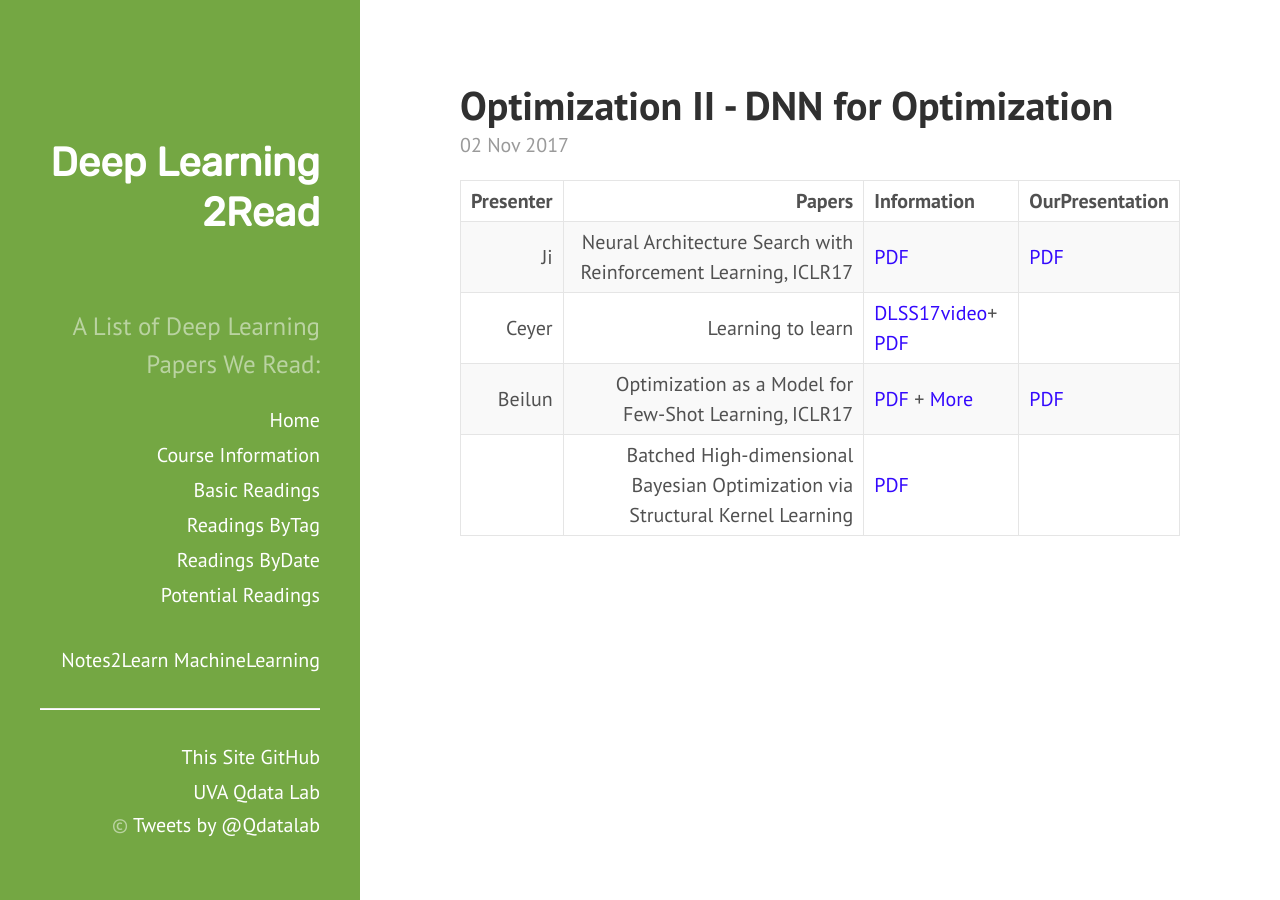
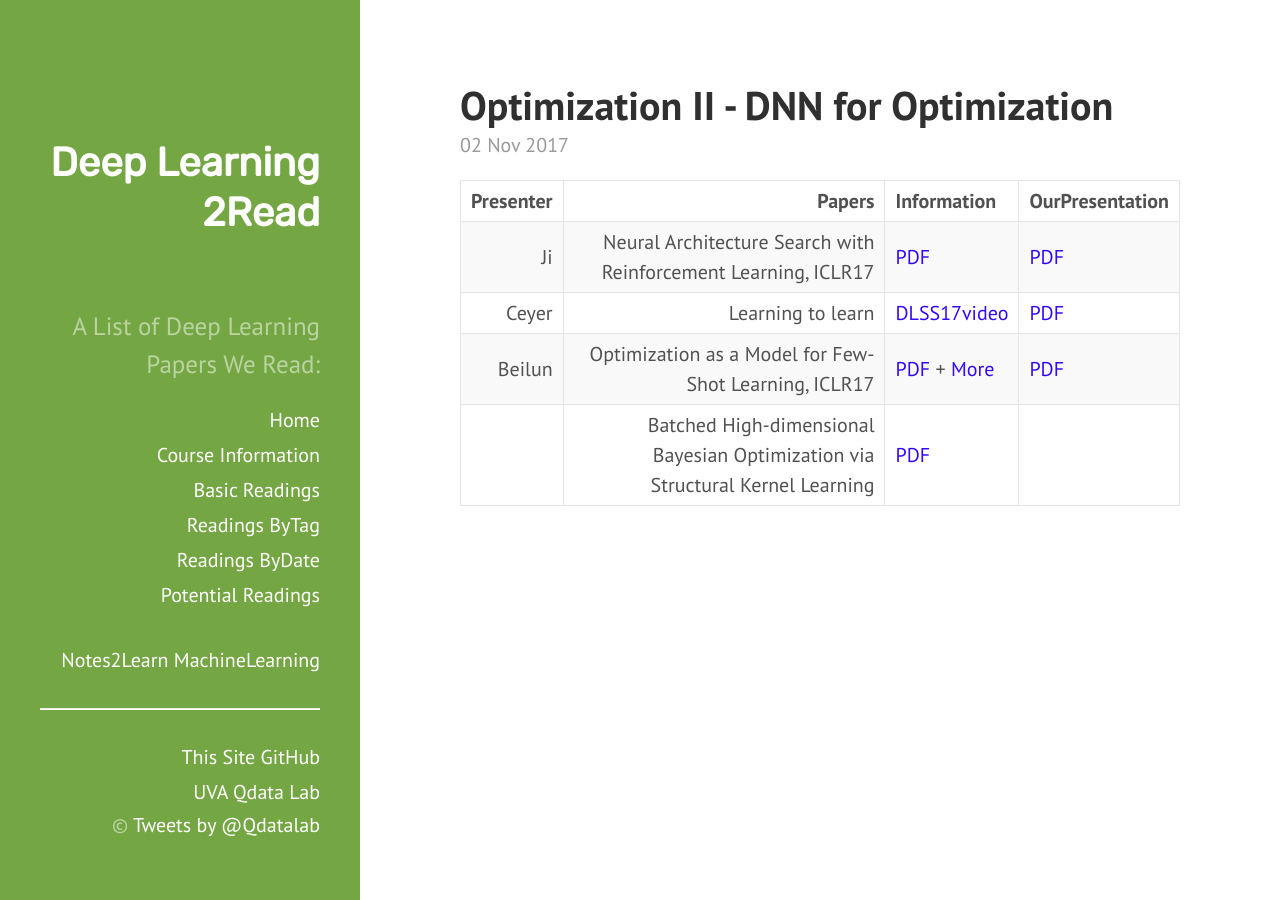
Before and after one commit to QData/deep2Read, a Jekyll site: the page built from _posts/2017-11-02-.md, in a window 1280 px wide. Built offline with Jekyll 4.4.1, drawn with Linux system fonts in a browser that asks for light colours.

Commit message:
fix one format error

```diff
--- a/_posts/2017-11-02-.md
+++ b/_posts/2017-11-02-.md
@@ -11,6 +11,6 @@ tags:
 | Presenter | Papers | Information| OurPresentation |
 | -----: | ----------: | :----- | :----- |
 | Ji | Neural Architecture Search with Reinforcement Learning, ICLR17 | [PDF](https://openreview.net/pdf?id=r1Ue8Hcxg) | [PDF]({{site.baseurl}}/talks/20171102-Ji.pdf) |
-| Ceyer | Learning to learn | [DLSS17video](http://videolectures.net/deeplearning2017_de_freitas_learning_to_learn/)+ [PDF]({{site.baseurl}}/talks/20171102-Ceyer.pdf) |
+| Ceyer | Learning to learn | [DLSS17video](http://videolectures.net/deeplearning2017_de_freitas_learning_to_learn/) | [PDF]({{site.baseurl}}/talks/20171102-Ceyer.pdf) |
 | Beilun |   Optimization as a Model for Few-Shot Learning, ICLR17  | [PDF](https://openreview.net/pdf?id=rJY0-Kcll) + [More](https://github.com/songrotek/Meta-Learning-Papers)| [PDF]({{site.baseurl}}/talks/20171102-beilun.pdf) |
 |  | Batched High-dimensional Bayesian Optimization via Structural Kernel Learning | [PDF](https://arxiv.org/abs/1703.01973)|
```
